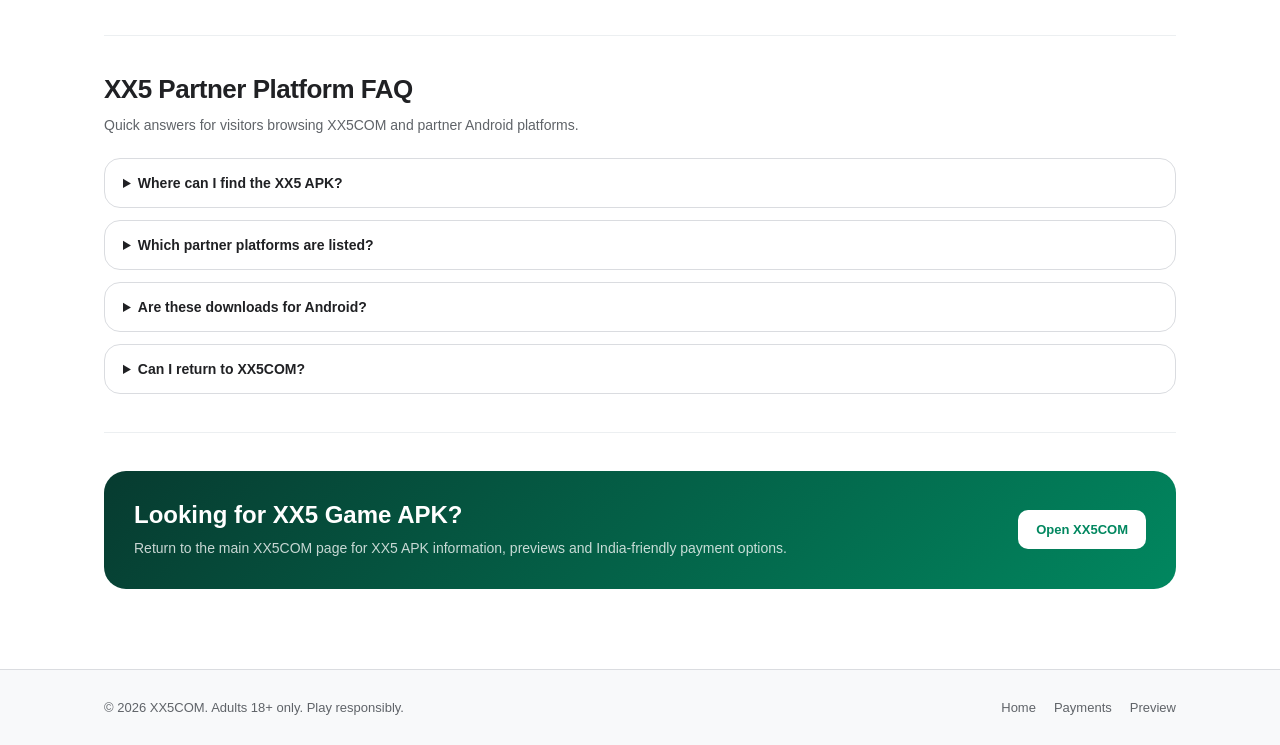
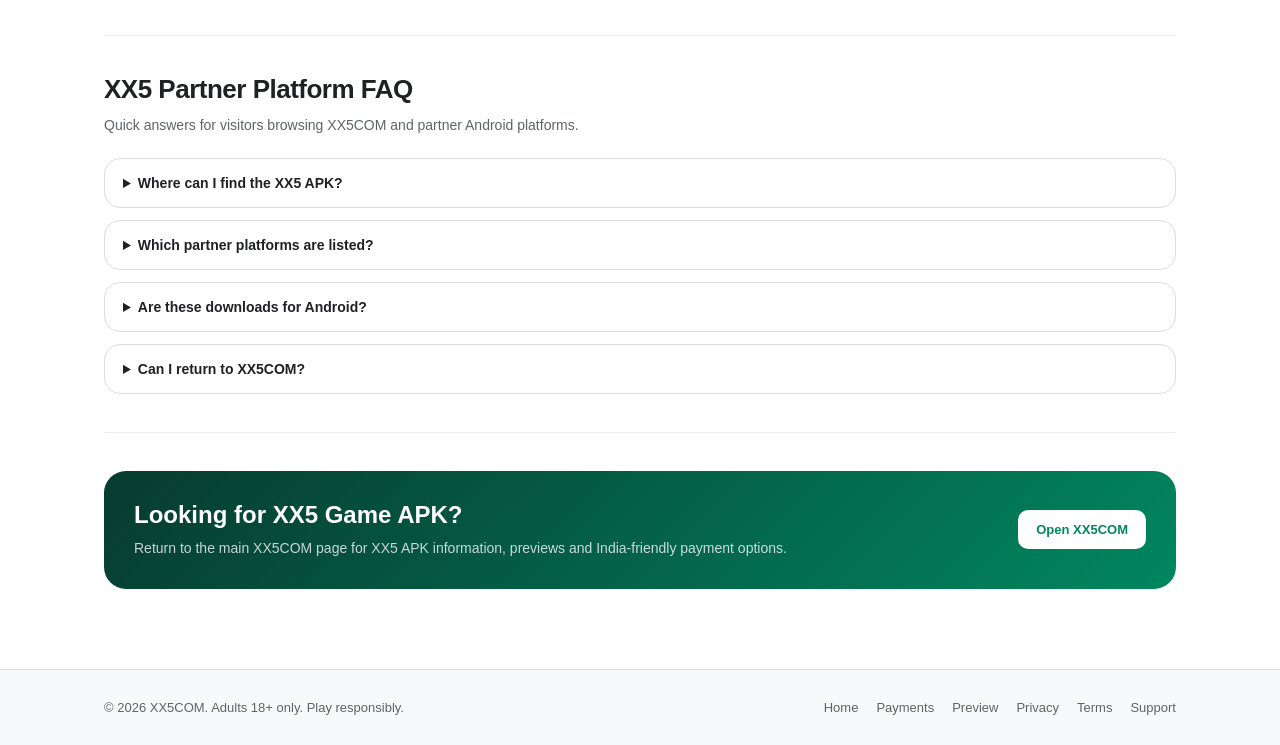
Before and after one commit to seo168/xx5com, a plain HTML site: page partner/index.html in a window 1280 px wide. Shown: the part 1643-2388 px from the top of the page. Drawn offline with Linux system fonts and the light colour scheme.

Commit message:
Improve SEO and UX: partner/index.html

```diff
--- a/partner/index.html
+++ b/partner/index.html
@@ -2308,6 +2308,10 @@
         Preview
       </a>
 
+      <a href="/privacy/">Privacy</a>
+      <a href="/terms/">Terms</a>
+      <a href="/support/">Support</a>
+
 
     </div>
 
```
